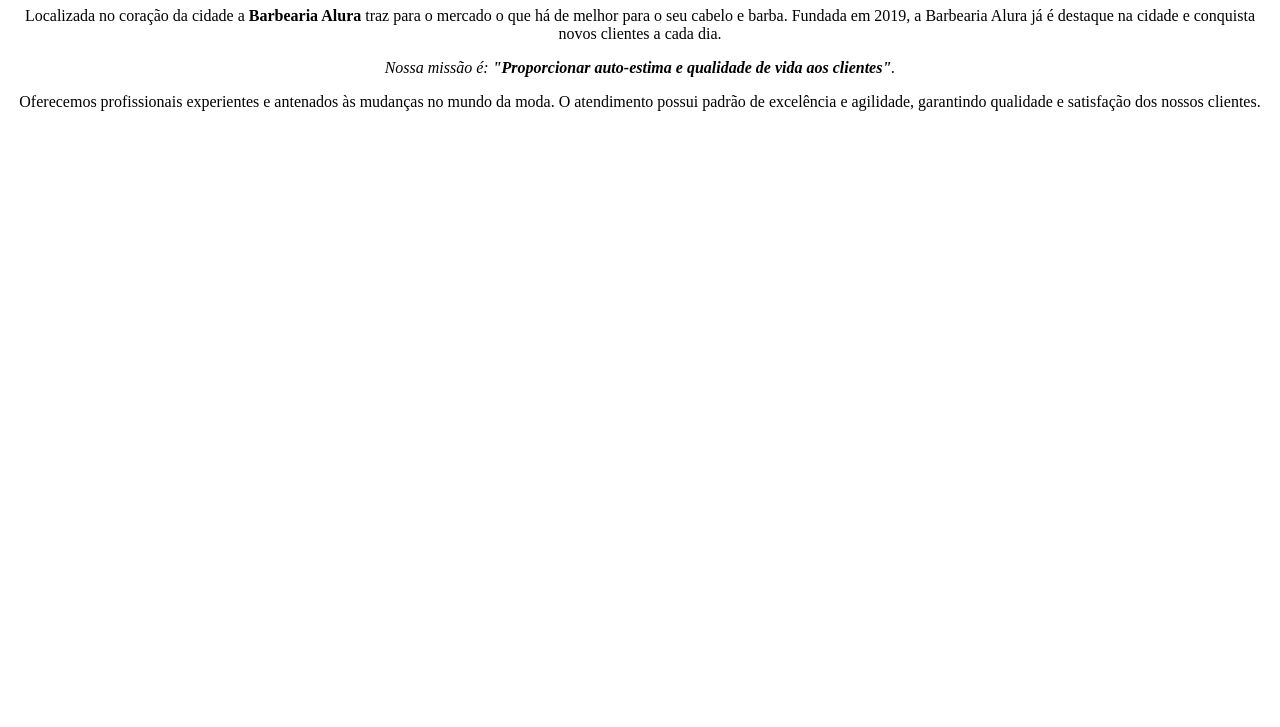
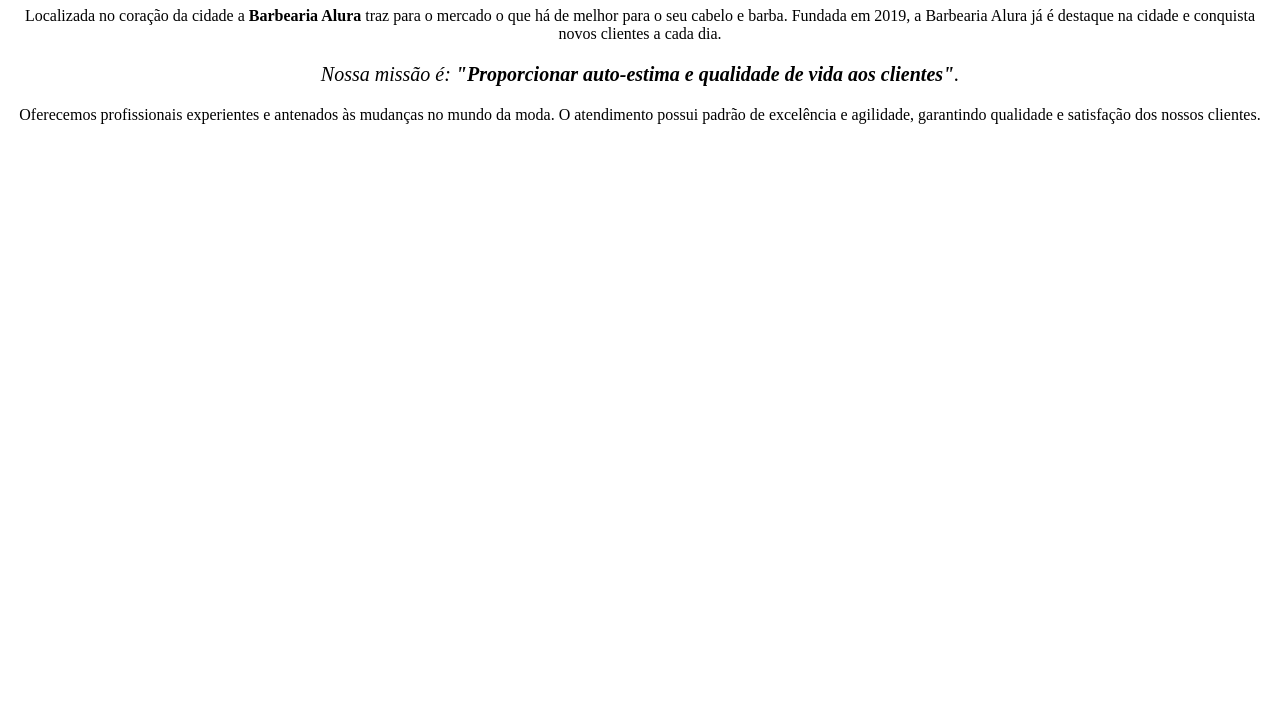
Before and after one commit to gabrielhenrique09/barbearia_alura, a plain HTML site: page index.html in a window 1280 px wide. Shown: the part 73-800 px from the top of the page. Drawn offline with Linux system fonts and the light colour scheme.

Commit message:
desgrassa

```diff
--- a/index.html
+++ b/index.html
@@ -10,7 +10,7 @@
  <h1 style="text-align: center">Sobre a Barbearia Alura</h1>
  <p style="text-align: center">Localizada no coração da cidade a <strong>Barbearia Alura</strong> traz para o mercado o que há de melhor para o seu cabelo e barba. Fundada em 2019, a Barbearia Alura já é destaque na cidade e conquista novos clientes a cada dia.</p>
 
-<p style="text-align: center"><em>Nossa missão é:<strong> "Proporcionar auto-estima e qualidade de vida aos clientes"</strong>.</em></p>
+<p style="font-size: 20px;text-align: center"><em>Nossa missão é:<strong> "Proporcionar auto-estima e qualidade de vida aos clientes"</strong>.</em></p>
 
 <p style="text-align: center">Oferecemos profissionais experientes e antenados às mudanças no mundo da moda. O atendimento possui padrão de excelência e agilidade, garantindo qualidade e satisfação dos nossos clientes.</p>
 </body>
```
